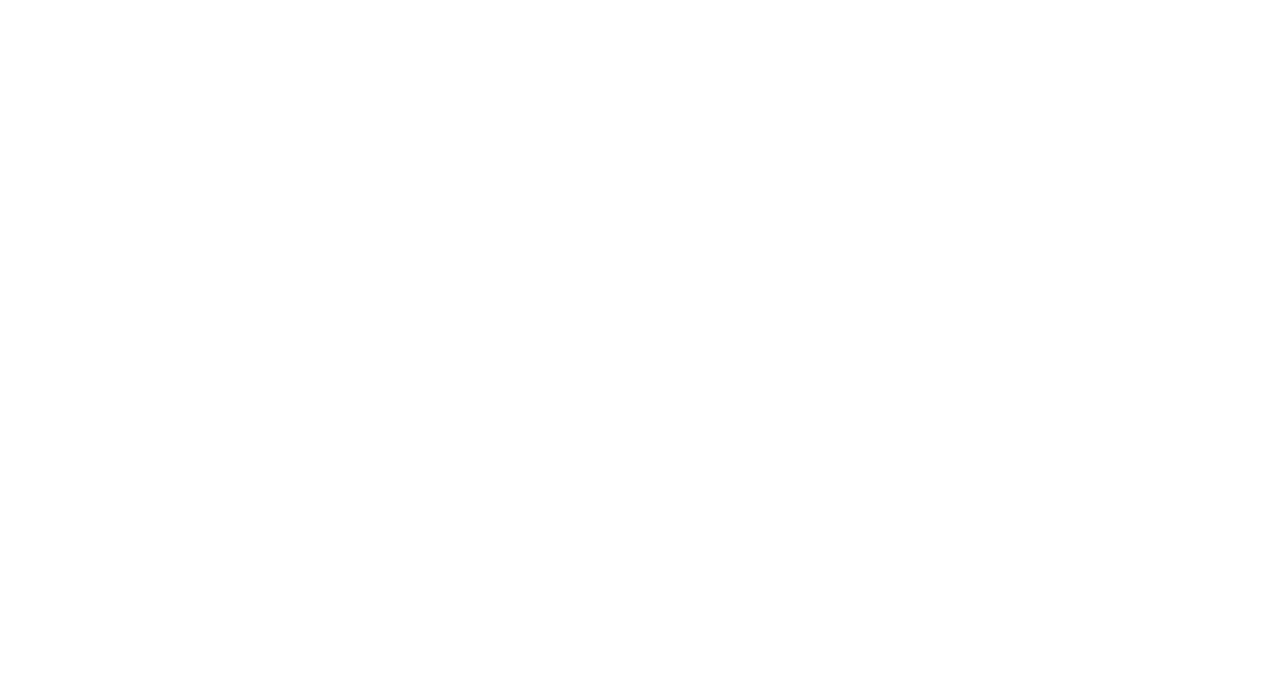
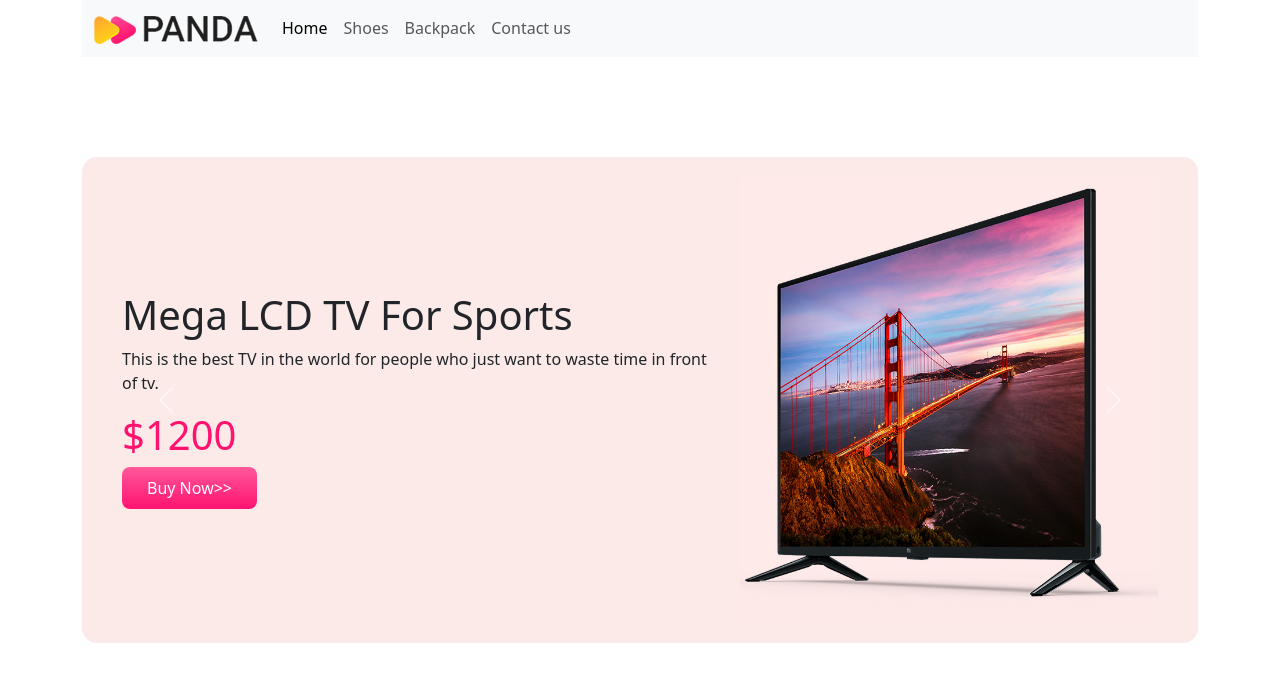
Before and after one commit to codewithToufikul/panda-commerce, a plain HTML site: page index.html in a window 1280 px wide. Drawn offline with nearby package versions, Linux system fonts and the light colour scheme.

Commit message:
carousel done

```diff
--- a/index.html
+++ b/index.html
@@ -4,9 +4,96 @@
     <meta charset="UTF-8">
     <meta name="viewport" content="width=device-width, initial-scale=1.0">
     <title>Panda Commerce</title>
+    <link href="https://cdn.jsdelivr.net/npm/bootstrap@5.3.2/dist/css/bootstrap.min.css" rel="stylesheet" integrity="sha384-T3c6CoIi6uLrA9TneNEoa7RxnatzjcDSCmG1MXxSR1GAsXEV/Dwwykc2MPK8M2HN" crossorigin="anonymous">
     <link rel="stylesheet" href="style.css">
 </head>
 <body>
+    <div class="container">
+        <nav class="navbar navbar-expand-lg bg-body-tertiary">
+            <div class="container-fluid">
+              <a class="navbar-brand" href="#">
+                <img src="images/logo.png" alt="">
+              </a>
+              <button class="navbar-toggler" type="button" data-bs-toggle="collapse" data-bs-target="#navbarNav" aria-controls="navbarNav" aria-expanded="false" aria-label="Toggle navigation">
+                <span class="navbar-toggler-icon"></span>
+              </button>
+              <div class="collapse navbar-collapse" id="navbarNav">
+                <ul class="navbar-nav">
+                  <li class="nav-item">
+                    <a class="nav-link active" aria-current="page" href="#">Home</a>
+                  </li>
+                  <li class="nav-item">
+                    <a class="nav-link" href="#">Shoes</a>
+                  </li>
+                  <li class="nav-item">
+                    <a class="nav-link" href="#">Backpack</a>
+                  </li>
+                  <li class="nav-item">
+                    <a class="nav-link " href="#">Contact us</a>
+                  </li>
+                </ul>
+              </div>
+            </div>
+          </nav>
+    </div>
+    <div class="container">
+        <div id="carouselExampleInterval" class="carousel slide orange-bg" data-bs-ride="carousel">
+            <div class="carousel-inner">
+              <div class="carousel-item active" data-bs-interval="10000">
+                <div class="row align-items-center">
+                    <div class="col-md-7">
+                        <h1>Mega LCD TV For Sports</h1>
+                        <p>This is the best TV in the world for people who just want to waste time in front of tv.</p>
+                        <h1 class="price">$1200</h1>
+                        <button class="buy-now-button">Buy Now>></button>
+                    </div>
+                    <div class="col-md-5">
+                        <img src="images/banner-images/tv.png" class="d-block w-100" alt="...">
+                    </div>
+                </div>
+              </div>
+              <div class="carousel-item" data-bs-interval="2000">
+                <div class="row align-items-center">
+                    <div class="col-md-7">
+                        <h1>Cool Dude Headphone</h1>
+                        <p>This is the best headphone in the world for people who just want to waste time in front of funky world.</p>
+                        <h1 class="price">$420</h1>
+                        <button class="buy-now-button">Buy Now>></button>
+                    </div>
+                    <div class="col-md-5">
+                        <img src="images/banner-images/headphone.png" class="d-block w-100" alt="...">
+                    </div>
+                </div>
+              </div>
+              <div class="carousel-item">
+                <div class="row align-items-center">
+                    <div class="col-md-7">
+                        <h1>X-Box for your living room</h1>
+                        <p>This is the best x-box in the world for people who just want to waste time in front of fake sports.</p>
+                        <h1 class="price">$600</h1>
+                        <button class="buy-now-button">Buy Now>></button>
+                    </div>
+                    <div class="col-md-5">
+                        <img src="images/banner-images/xbox.png" class="d-block w-100" alt="...">
+                    </div>
+                </div>
+              </div>
+            </div>
+            <button class="carousel-control-prev" type="button" data-bs-target="#carouselExampleInterval" data-bs-slide="prev">
+              <span class="carousel-control-prev-icon" aria-hidden="true"></span>
+              <span class="visually-hidden">Previous</span>
+            </button>
+            <button class="carousel-control-next" type="button" data-bs-target="#carouselExampleInterval" data-bs-slide="next">
+              <span class="carousel-control-next-icon" aria-hidden="true"></span>
+              <span class="visually-hidden">Next</span>
+            </button>
+          </div>
+    </div>
 
+
+
+
+    <script src="https://cdn.jsdelivr.net/npm/@popperjs/core@2.11.8/dist/umd/popper.min.js" integrity="sha384-I7E8VVD/ismYTF4hNIPjVp/Zjvgyol6VFvRkX/vR+Vc4jQkC+hVqc2pM8ODewa9r" crossorigin="anonymous"></script>
+    <script src="https://cdn.jsdelivr.net/npm/bootstrap@5.3.2/dist/js/bootstrap.min.js" integrity="sha384-BBtl+eGJRgqQAUMxJ7pMwbEyER4l1g+O15P+16Ep7Q9Q+zqX6gSbd85u4mG4QzX+" crossorigin="anonymous"></script>
 </body>
 </html>
--- a/style.css
+++ b/style.css
@@ -0,0 +1,22 @@
+.container{
+    margin-bottom: 100px;
+}
+.orange-bg{
+    background-color: #fceae8;
+    border-radius: 15px;
+}
+.carousel-item{
+    padding: 20px 40px;
+}
+.price{
+    color: #FF136f;
+}
+.buy-now-button{
+    background-image: linear-gradient(to bottom, #FF589B 0%, #FF136F 100%);
+    color: #fff;
+    border: none;
+    border-radius: 8px;
+    padding: 9px 25px;
+    cursor: pointer;
+}
+}
```
